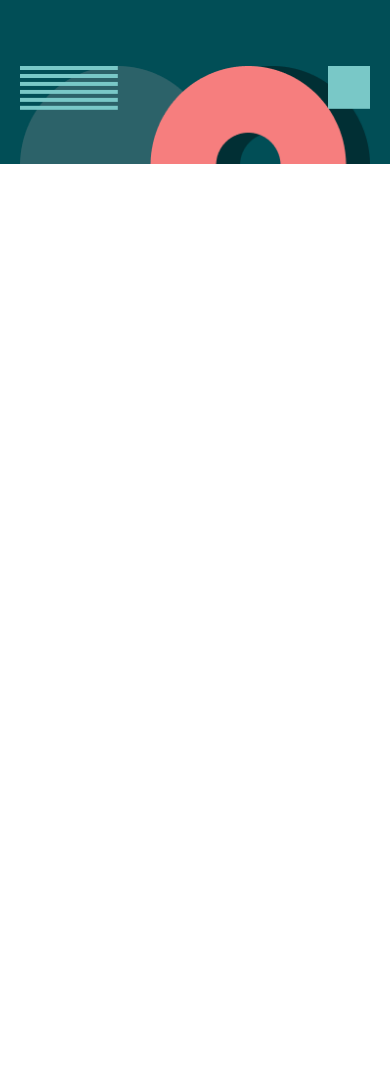
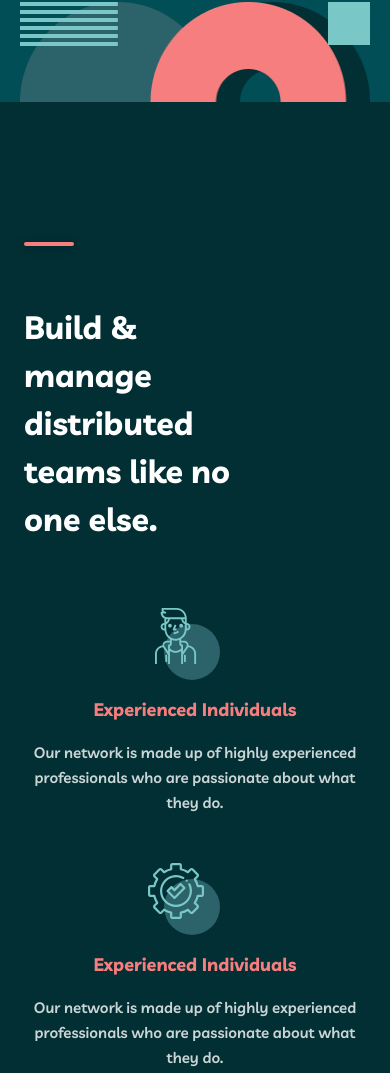
Before and after one commit to Jonibekweb01/MyTeam, a plain HTML site: page index.html in a window 390 px wide. Shown: the part 499-1572 px from the top of the page. Before the commit the page ends 844 px from the top, so only its background shows below. Drawn offline with Linux system fonts and the light colour scheme.

Commit message:
initial commit

```diff
--- a/index.html
+++ b/index.html
@@ -15,7 +15,7 @@
           <a class="header__logo" href="#">
             <img class="header__img" src="./images/myteam-logo.svg" alt="logo-site" width="160" height="40">
           </a>
-          <nav class="header__menu">
+          <nav class="header__menu menu">
             <ul class="menu__list">
               <li class="menu__item">
                 <a class="menu__link" href="#">home</a>
@@ -54,6 +54,36 @@
         </div>
       </div>
     </section>
+    <section class="holder">
+      <div class="container">
+        <div class="holder__inner">
+          <div class="holder__left">
+            <span class="holder__span"></span>
+            <h2 class="holder__title">Build & manage distributed teams like no one else.</h2>
+          </div>
+          <ul class="holder__list list">
+            <li class="list__item">
+              <div class="list__info info">
+                <h3 class="list__title">Experienced Individuals</h3>
+                <p class="list__text">Our network is made up of highly experienced professionals who are passionate about what they do.</p>
+              </div>
+            </li>
+            <li class="list__item">
+              <div class="list__info info">
+                <h3 class="list__title">Experienced Individuals</h3>
+                <p class="list__text">Our network is made up of highly experienced professionals who are passionate about what they do.</p>
+              </div>
+            </li>
+            <li class="list__item">
+              <div class="list__info info">
+                <h3 class="list__title">Experienced Individuals</h3>
+                <p class="list__text">Our network is made up of highly experienced professionals who are passionate about what they do.</p>
+              </div>
+            </li>
+          </ul>
+        </div>
+      </div>
+    </section>
   </main>
   <script src="./js/main.js"></script>
 </body>
--- a/sass/_variables.scss
+++ b/sass/_variables.scss
@@ -3,3 +3,4 @@ $main-color-2:#000;
 $main-background-color: #014E56;
 $title-color: #014E56;
 $text-color: #F67E7E;
+$holder-bg:#012F34;
--- a/sass/blocks/_blocks.scss
+++ b/sass/blocks/_blocks.scss
@@ -2,3 +2,4 @@
 @import "./container";
 @import "./header";
 @import "./hero";
+@import "./holder";
--- a/sass/blocks/_container.scss
+++ b/sass/blocks/_container.scss
@@ -5,7 +5,7 @@
     margin:0 auto;
 }
 
-@media only screen and (max-width:770px) {
+@media only screen and (max-width:777px) {
     .container {
         padding: 0 40px;
     }
--- a/sass/blocks/_header.scss
+++ b/sass/blocks/_header.scss
@@ -1,7 +1,3 @@
-body {
-    overflow-x: hidden;
-}
-
 .site-header {
     padding: 73px 0;
     background-color: $main-background-color;
@@ -93,7 +89,7 @@ span {
     border-radius: 3px;
     width: 20px;
     height: 3px;
-    background: #fff;
+    background: $main-color;
     transition: all .3s;
     position: relative;
 }
@@ -231,16 +227,6 @@ span + span {
 
     .header__menu {
         display: none;
-        // position: absolute;
-        // top: 0%;
-        // left: 100%;
-        // width: 100%;
-        // height: 100vh;
-        // max-width: 255px;
-        // height: 100vh;
-        // padding: 112px 48px 0 48px;
-        // background: #2C6269;
-        // transition: all 0.2s ease;
     }
 
     .header__btn {
--- a/sass/blocks/_hero.scss
+++ b/sass/blocks/_hero.scss
@@ -53,6 +53,7 @@
     color: $main-color;
 }
 
+
 @media only screen and (max-width:1030px){
     .hero {
         background-image: url("../images/bg.png");
@@ -71,7 +72,7 @@
     }
 }
 
-@media only screen and (max-width:770px){
+@media only screen and (max-width:777px){
     .hero {
         background-position: center calc(50% + 220px);
     }
@@ -103,7 +104,8 @@
 
 @media only screen and (max-width:576px) {
     .hero {
-        background-position: center calc(50% + 200px);
+        background-position: center calc(50% + 168px);
+        padding: 52px 0 197px 0;
     }
     .hero__title {
         font-size: 40px;
@@ -118,12 +120,13 @@
 
 @media only screen and (max-width:463px) {
     .hero {
-        background-position: center calc(50% + 215px);
+        background-position: center calc(50% + 182px);
+
     }
 }
 
 @media only screen and (max-width:368px) {
     .hero {
-        background-position: center calc(50% + 227px);
+        background-position: center calc(50% + 196px);
     }
 }
--- /dev/null
+++ b/sass/blocks/_holder.scss
@@ -0,0 +1,164 @@
+.holder {
+    padding: 140px 0;
+    background-color: $holder-bg;
+}
+
+.holder__inner {
+    display: flex;
+    align-items: flex-start;
+    justify-content: space-between;
+}
+
+.holder__left {
+    max-width: 445px;
+}
+
+.holder__span {
+    display: inline-block;
+    margin-bottom: 54px;
+    width: 50px;
+    height: 4px;
+    border-radius: 10px;
+    background: $text-color;
+}
+
+.holder__title {
+    font-weight: 700;
+    font-size: 48px;
+    line-height: 48px;
+    color: $main-color;
+    margin: 0;
+}
+
+.list {
+    @include list-global;
+    padding-top: 60px;
+}
+
+.list__item {
+    display: flex;
+    max-width: 540px;
+    margin-bottom: 30px;
+    &::before {
+        display: block;
+        margin-right: 23px;
+        background-image: url("../images/experienced.svg");
+        background-repeat: no-repeat;
+        background-size: 72px 72px;
+        height: 72px;
+        width: 100%;
+        max-width: 72px;
+        content: '';
+    }
+    &:nth-child(2)::before {
+        background-image: url("../images/easy.svg");
+        background-repeat: no-repeat;
+        background-size: 72px 72px;
+    }
+    &:nth-child(3)::before {
+        background-image: url("../images/Enhanced.svg");
+        background-repeat: no-repeat;
+        background-size: 72px 72px;
+    }
+
+    &:nth-child(3) {
+        margin-bottom: 0;
+    }
+}
+
+.list__title {
+    margin-top: 0;
+    margin-bottom: 16px;
+    font-weight: 700;
+    font-size: 18px;
+    line-height: 28px;
+    color: $text-color;
+}
+
+.list__text {
+    margin: 0;
+    font-weight: 600;
+    font-size: 15px;
+    line-height: 25px;
+    mix-blend-mode: normal;
+    opacity: 0.8;
+    color: $main-color;
+}
+
+@media only screen and (max-width:822px) {
+    .holder__title {
+        font-size: 38px;
+    }
+
+    .list__title {
+        font-size: 21px;
+    }
+    .list__text {
+        font-size: 17px;
+    }
+
+}
+
+@media only screen and (max-width:777px) {
+    .holder__left {
+        margin-bottom: 65px;
+    }
+    .holder__inner {
+        flex-direction: column;
+        align-items: flex-start;
+        margin: 0 77px;
+    }
+
+    .holder__title {
+        font-size: 32px;
+    }
+
+
+    .list {
+        padding-top: 0px;
+    }
+
+    .list__text {
+        font-size: 15px;
+        line-height: 25px;
+    }
+}
+
+@media only screen and (max-width:576px) {
+    .holder__inner {
+        margin: 0;
+    }
+
+    .holder__left {
+        margin-bottom: 65px;
+        width: 100%;
+        max-width: 240px;
+    }
+
+    .list {
+        margin: 0;
+    }
+    .list__item {
+        flex-direction: column;
+        align-items: center;
+        margin-bottom: 48px;
+    }
+
+        &::before {
+            margin: 0 0 16px 0;
+    }
+    .info {
+        text-align: center;
+    }
+
+    .list__title {
+        font-size: 18px;
+        line-height: 28px;
+    }
+
+    .list__text {
+        font-size: 15px;
+        line-height: 25px;
+
+    }
+}
```
Also changed, not shown: css/main.css, images/Enhanced.svg (added), images/easy.svg (added), images/experienced.svg (added), 1 other file.
